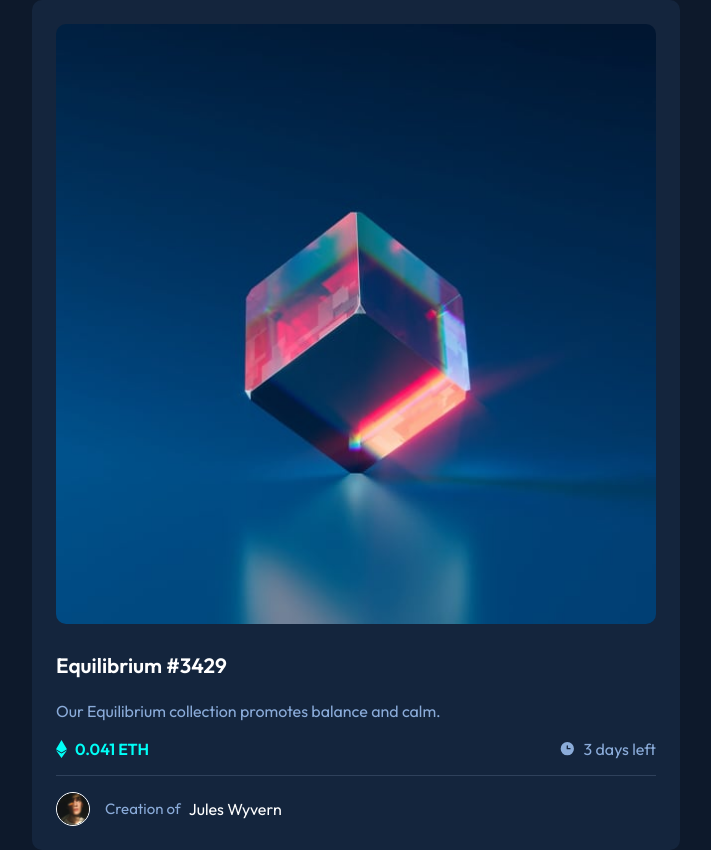
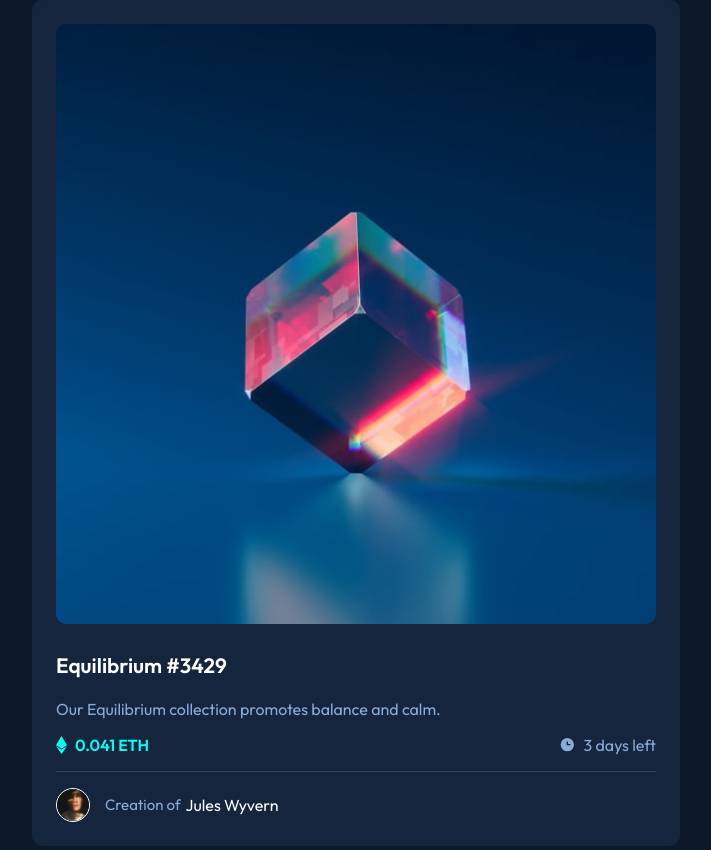
Before and after one commit to siddharth-1407/NFT-preview-card, a plain HTML site: page index.html in a window 1280 px wide. Shown: the whole page, without its empty margins (284-995 px from the left). Drawn offline with Linux system fonts and the light colour scheme.

Commit message:
Update style.css

```diff
--- a/style.css
+++ b/style.css
@@ -71,7 +71,6 @@ p{
   font-size: 18px;
   color: hsl(215, 51%, 70%);
   font-family: 'Outfit', sans-serif;
-  line-height: 1.5rem;
 }
 .price-n-time{
   display: flex;
@@ -116,7 +115,7 @@ p{
 }
 .creator span{
   color: hsl(0, 0%, 100%);
-  margin-left: 0.5em;
+  margin-left: 0.3em;
   transition: 0.2s;
 }
 .creator span:hover{
```
